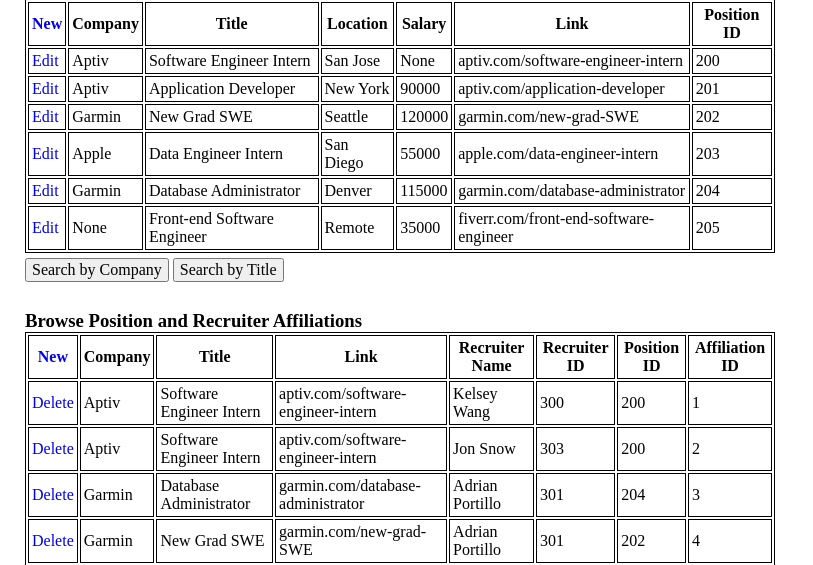
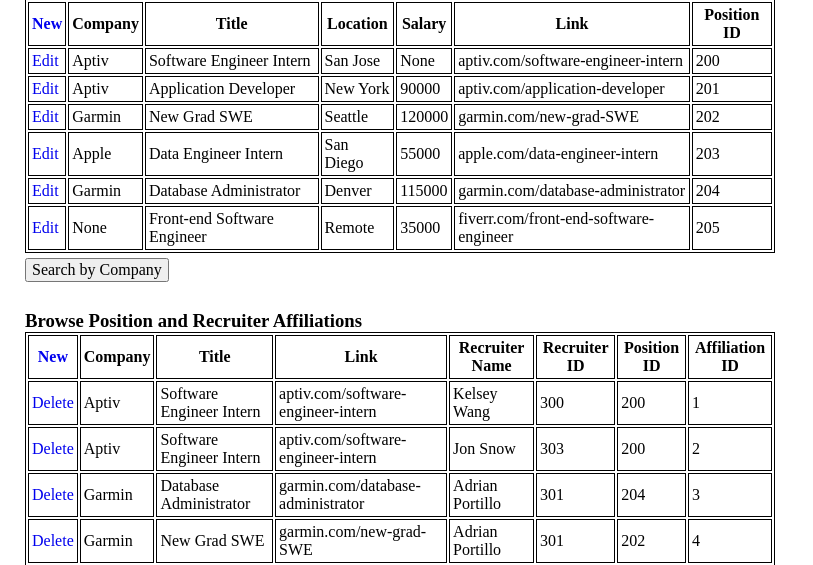
Before and after one commit to sophlil/DreamOffer, a Flask app: page /positionscompanyrecruiters in a window 1280 px wide. Shown: the part 103-668 px from the top of the page, without its empty margins (0-813 px from the left). Run offline with Flask 2, Linux system fonts and the light colour scheme; data comes from the database, SQL or seed files in the repository; data that the repository does not hold is empty; some libraries are stand-ins or nearby versions.

Commit message:
remove search by title

```diff
--- a/app.py
+++ b/app.py
@@ -681,13 +681,7 @@ def delete_affiliation(id):
 def search_positions():
     if request.method == "GET":
         company = request.args.get("company-name")
-        title = request.args.get("position-title")
-        if (company):
-            query = "SELECT Companies.name, Positions.title, Positions.location, Positions.salary, Positions.link, Positions.positionID FROM Positions INNER JOIN Companies ON Companies.companyID = Positions.companyID WHERE Companies.companyID = %s;" % (company)
-
-        if (title):
-            query = "SELECT Companies.name, Positions.title, Positions.location, Positions.salary, Positions.link, Positions.positionID FROM Positions INNER JOIN Companies ON Companies.companyID = Positions.companyID WHERE Positions.positionID = %s;" % (title)
-
+        query = "SELECT Companies.name, Positions.title, Positions.location, Positions.salary, Positions.link, Positions.positionID FROM Positions INNER JOIN Companies ON Companies.companyID = Positions.companyID WHERE Companies.companyID = %s;" % (company)
         cur = mysql.connection.cursor()
         cur.execute(query)
         data = cur.fetchall()
--- a/templates/positionscompanyrecruiters.j2
+++ b/templates/positionscompanyrecruiters.j2
@@ -24,42 +24,30 @@
                 document.getElementById('insert-aff').style.display = 'none';
                 document.getElementById('insert-rec').style.display = 'none';
                 document.getElementById('search-company').style.display = 'none';
-                document.getElementById('search-title').style.display = 'none';
             } else if (form == 'insert-aff') {
                 document.getElementById('browse').style.display = 'none';
                 document.getElementById('insert-pos').style.display = 'none';
                 document.getElementById('insert-aff').style.display = 'block';
                 document.getElementById('insert-rec').style.display = 'none';
                 document.getElementById('search-company').style.display = 'none';
-                document.getElementById('search-title').style.display = 'none';
             } else if (form == 'insert-rec') {
                 document.getElementById('browse').style.display = 'none';
                 document.getElementById('insert-pos').style.display = 'none';
                 document.getElementById('insert-aff').style.display = 'none';
                 document.getElementById('insert-rec').style.display = 'block';
                 document.getElementById('search-company').style.display = 'none';
-                document.getElementById('search-title').style.display = 'none';
             } else if (form == 'search-company') {
                 document.getElementById('browse').style.display = 'none';
                 document.getElementById('insert-pos').style.display = 'none';
                 document.getElementById('insert-aff').style.display = 'none';
                 document.getElementById('insert-rec').style.display = 'none';
                 document.getElementById('search-company').style.display = 'block';
-                document.getElementById('search-title').style.display = 'none';
-            } else if (form == 'search-title') {
-                document.getElementById('browse').style.display = 'none';
-                document.getElementById('insert-pos').style.display = 'none';
-                document.getElementById('insert-aff').style.display = 'none';
-                document.getElementById('insert-rec').style.display = 'none';
-                document.getElementById('search-company').style.display = 'none';
-                document.getElementById('search-title').style.display = 'block';
             } else { // display browse by default
                 document.getElementById('browse').style.display = 'block';
                 document.getElementById('insert-pos').style.display = 'none';
                 document.getElementById('insert-aff').style.display = 'none';
                 document.getElementById('insert-rec').style.display = 'none';
                 document.getElementById('search-company').style.display = 'none';
-                document.getElementById('search-title').style.display = 'none';
             }
         }
 
@@ -77,10 +65,6 @@
 
         function searchCompany() {
             showForm('search-company');
-        }
-
-        function searchTitle() {
-            showForm('search-title');
         }
 
         function browseAll() {
@@ -142,9 +126,6 @@
         </table>
         <a class="btn-anchor" href="#" onClick="searchCompany()">
             <input class="btn" type="button" value="Search by Company">
-        </a>
-        <a class="btn-anchor" href="#" onClick="searchTitle()">
-            <input class="btn" type="button" value="Search by Title">
         </a>
         <p>&nbsp;</p>
 
@@ -392,23 +373,5 @@
         </form>
     </div>
 
-    <div id='search-title'>
-        <!-- form to SEARCH Positions by Title -->
-        <form id="searchPositionsByTitle" action="/search-positions" method="get">
-            <legend><strong>Search Positions by Title</strong></legend>
-            <fieldset>
-                <label for="position-title">Position Title</label>
-                    <select name="position-title" id="position-title">
-                        {% for position in position_data %}
-                            <option value="{{ position['positionID'] }}"> {{position['title']}}</option>
-                        {% endfor %}
-                    </select>
-            </fieldset>
-            <input type="submit" value="Search Positions" name="Search_Position_By_Title" class="btn btn-primary" style="margin:.5rem;">
-            <a class="btn-anchor" href='/positionscompanyrecruiters'>
-                <input class="btn" type="button" value="Cancel">
-            </a>
-        </form>
-    </div>
 </body>
 </html>
```
